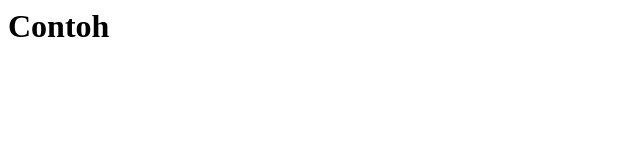
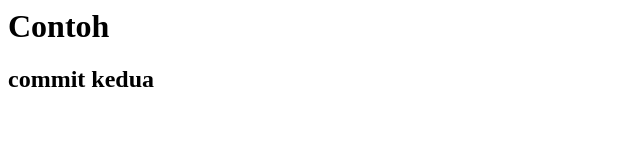
Before and after one commit to fadly378/frontend, a plain HTML site: page index.html in a window 1280 px wide. Shown: the whole page, without its empty margins (0-640 px from the left). Drawn offline with Linux system fonts and the light colour scheme.

Commit message:
komit kedua

```diff
--- a/index.html
+++ b/index.html
@@ -1 +1,2 @@
 <h1>Contoh</h1>
+<h2>commit kedua</h2>
```
